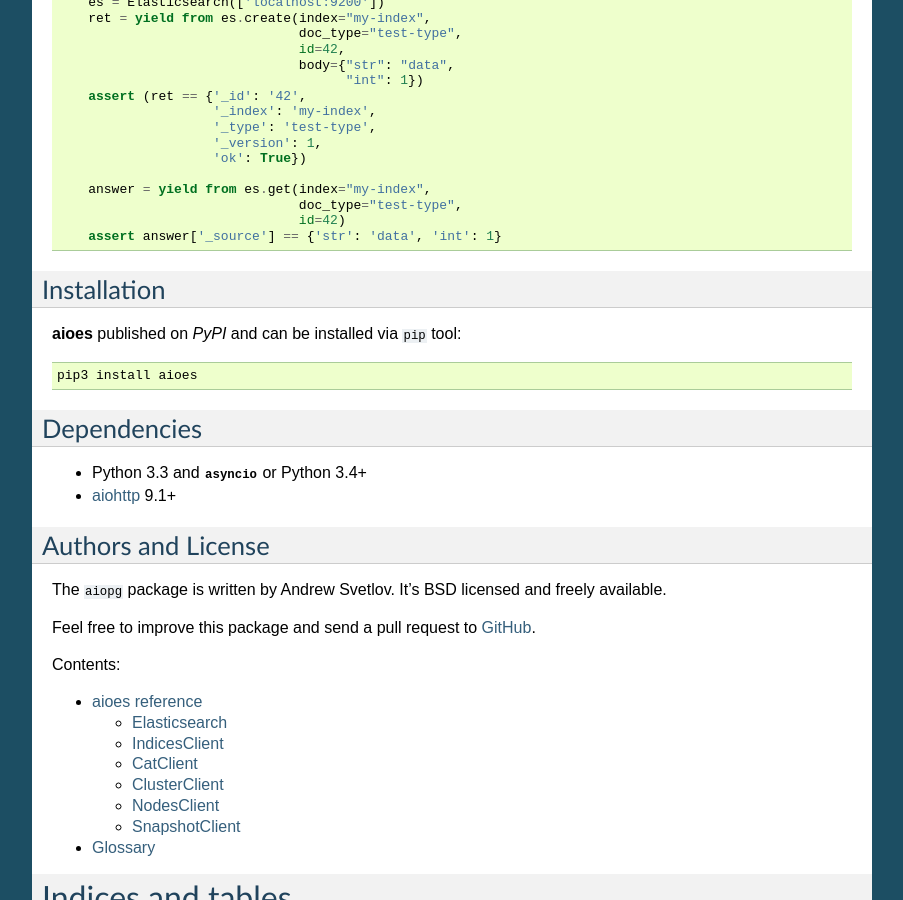
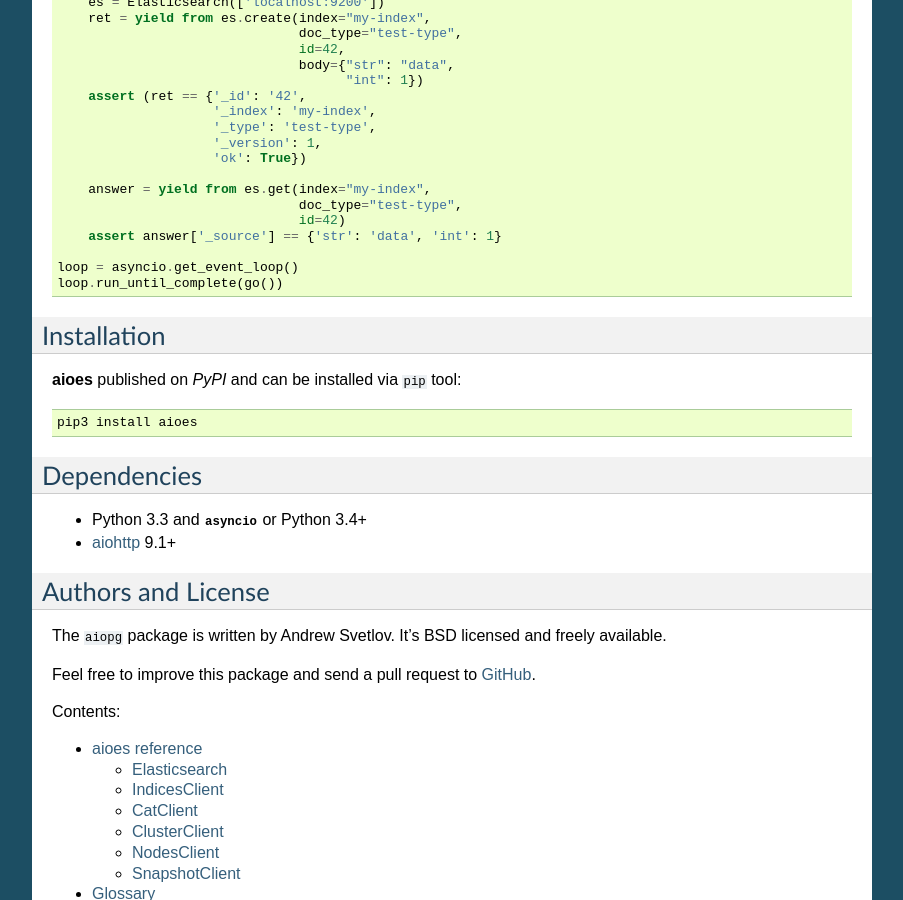
Before and after one commit to aio-libs-abandoned/aioes, a Sphinx documentation site: the page built from docs/index.rst, in a window 1280 px wide and 900 px high, scrolled down 433 px. Shown: the whole window, without its empty margins (198-1101 px from the left). Built offline with Sphinx 7.4.7, drawn with Linux system fonts in a browser that asks for light colours.

Commit message:
Update docs again

```diff
--- a/README.rst
+++ b/README.rst
@@ -30,6 +30,9 @@
                                    id=42)
         assert answer['_source'] == {'str': 'data', 'int': 1}
 
+    loop = asyncio.get_event_loop()
+    loop.run_until_complete(go())
+
 
 Requirements
 ------------
--- a/docs/index.rst
+++ b/docs/index.rst
@@ -46,6 +46,9 @@
                                    id=42)
         assert answer['_source'] == {'str': 'data', 'int': 1}
 
+    loop = asyncio.get_event_loop()
+    loop.run_until_complete(go())
+
 Installation
 ------------
 
```
